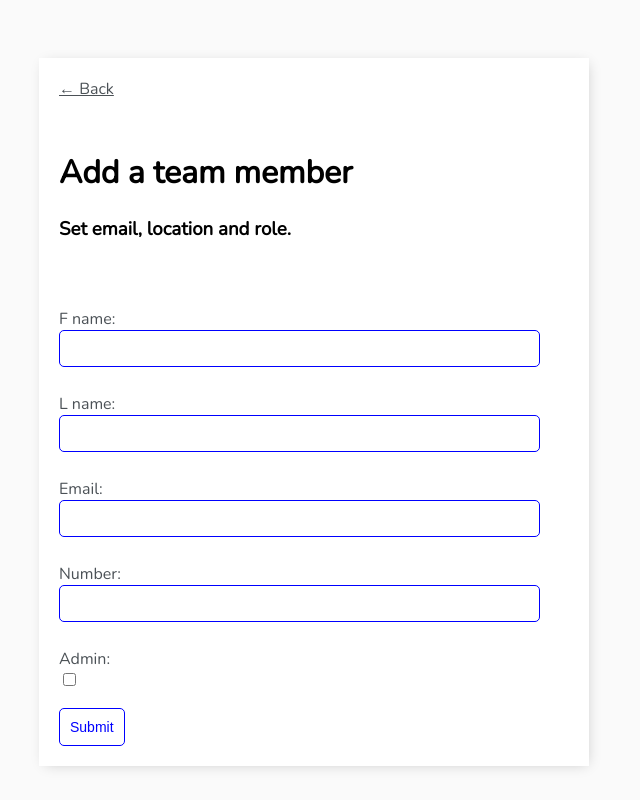
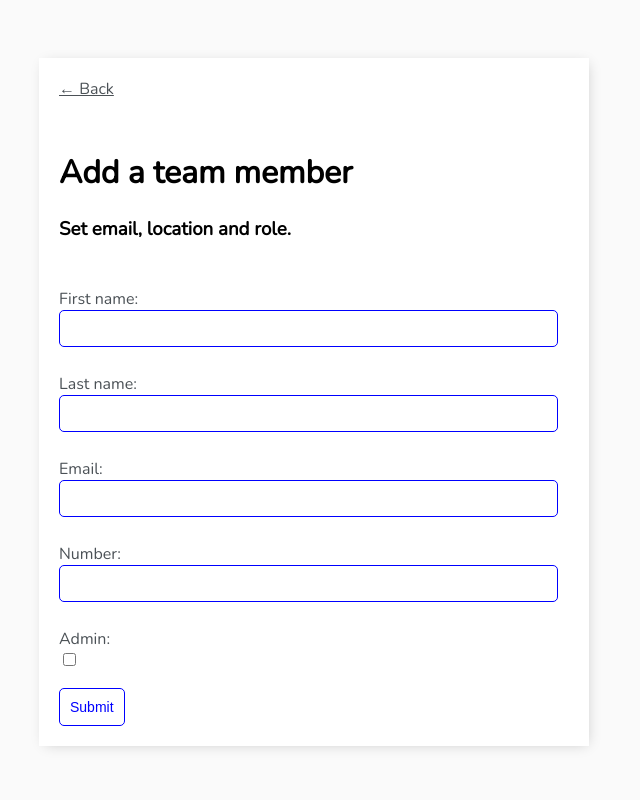
Before and after one commit to davisli1/teammanagement, a Django app: page /task-create/ in a window 1280 px wide. Shown: the whole page, without its empty margins (326-966 px from the left). Run offline with Django 4.2, Linux system fonts and the light colour scheme.

Commit message:
update page styling

```diff
--- a/base/models.py
+++ b/base/models.py
@@ -6,16 +6,16 @@ from django.contrib.auth.models import User
 
 class Task(models.Model):
     user = models.ForeignKey(User, on_delete = models.SET_NULL, null = True, blank = True)
-    f_name = models.CharField(max_length = 200, null = True)
-    l_name = models.CharField(max_length = 200, null = True)
+    first_name = models.CharField(max_length = 200, null = True)
+    last_name = models.CharField(max_length = 200, null = True)
     email = models.CharField(max_length = 200, null = True)
     number = models.CharField(max_length = 200, null = True)
     admin = models.BooleanField(default = False)
     created = models.DateTimeField(auto_now_add= True)
 
     def __str__(self):
-        return self.f_name or ''
+        return self.first_name or ''
 
     # when complete it is sent to the bottom
     class Meta:
-        ordering = ['admin']
+        ordering = ['-admin']
--- a/base/templates/base/main.html
+++ b/base/templates/base/main.html
@@ -89,7 +89,7 @@
         .task-complete-icon {
             height: 20px;
             width: 20px;
-            background-color:rgb(28, 26, 158);
+            background-color:rgba(124, 170, 255, 0.904);
             border-radius: 50%;
         }
 
@@ -134,8 +134,11 @@
         }
 
         .card-body {
-            padding: 20px;
+            padding-left: 20px;
+            padding-bottom: 20px;
+            padding-top: 0px;
         }
+
 
     </style>
 
--- a/base/templates/base/task_confirm_delete.html
+++ b/base/templates/base/task_confirm_delete.html
@@ -5,7 +5,7 @@
 
 <form method = "POST">
     {%csrf_token%}
-    <p>Are you sure you want to delete this task? "{{task}}"</p>
+    <p>Are you sure you want to delete this employee? "{{task}}"</p>
     <input type = "submit" value = "Delete"/>
 </form>
 {% endblock content%}
--- a/base/templates/base/task_form.html
+++ b/base/templates/base/task_form.html
@@ -8,6 +8,9 @@
         <h1>Edit team member</h1>
         <h3 style = "margin:0">Edit email, location and role.</h3>
     </div>
+</div>
+<div class= "back-header-bar">
+    <h3>Info</h3>
 </div>
 
 <div class="card-body">
--- a/base/templates/base/task_list.html
+++ b/base/templates/base/task_list.html
@@ -18,8 +18,11 @@
     {% for task in tasks %}
     <div class = "task-wrapper">
         <div class = "task-title">
+            {% if task.admin %}
             <div class = "task-complete-icon"></div>
-            <a href = "{% url 'task-update' task.id%}">{{task.f_name}} {{task.l_name}}</a>
+            <b><a href = "{% url 'task-update' task.id%}">{{task.first_name}} {{task.last_name}} (Admin)</a></b> {%else%}
+            <div class = "task-complete-icon"></div>
+            <b><a href = "{% url 'task-update' task.id%}">{{task.first_name}} {{task.last_name}}</a></b> {%endif%}
         </div>
         <div class = "task-title-2">
             <a href = "{% url 'task-update' task.id%}">{{task.number}}</a>
--- a/base/views.py
+++ b/base/views.py
@@ -23,7 +23,7 @@ class TaskDetail(DetailView):
 class TaskCreate(CreateView):
     model = Task
     # easier way to list out than having to create a list of all fields
-    fields = ['f_name', 'l_name', 'email', 'number', 'admin']
+    fields = ['first_name', 'last_name', 'email', 'number', 'admin']
     # if everything goes well, send user back to list
     success_url = reverse_lazy('tasks')
     template_name = 'base/task_create.html'
@@ -32,7 +32,7 @@ class TaskCreate(CreateView):
 class TaskUpdate(UpdateView):
     model = Task
     # easier way to list out than having to create a list of all fields
-    fields = ['f_name', 'l_name', 'email', 'number', 'admin']
+    fields = ['first_name', 'last_name', 'email', 'number', 'admin']
     # if everything goes well, send user back to list
     success_url = reverse_lazy('tasks')
 
```
Also changed, not shown: base/migrations/0003_rename_f_name_task_first_name_and_more.py (added).
